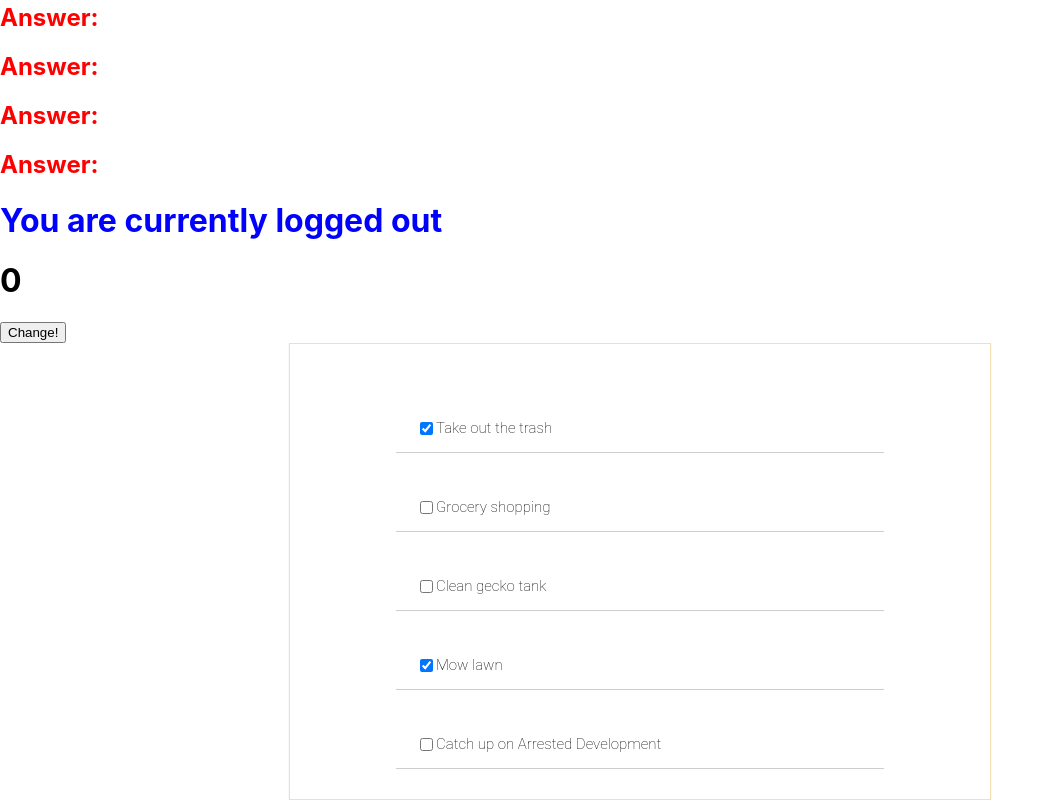
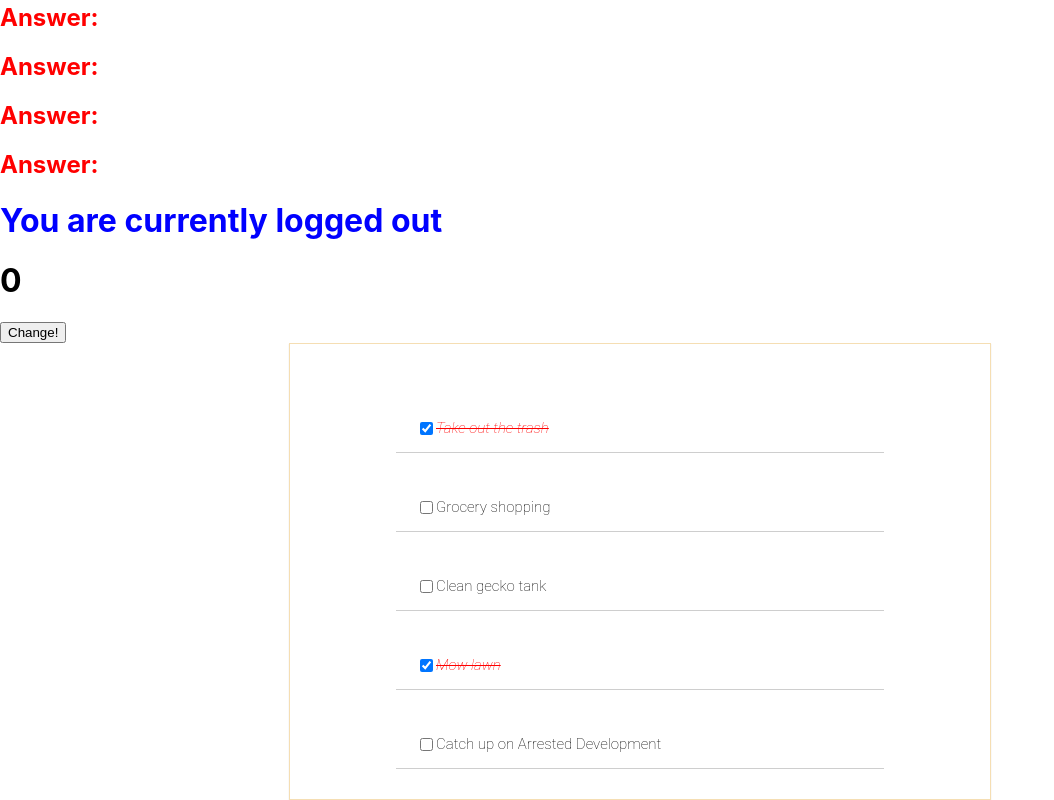
Before and after one commit to archanabaral/react-basics, a React (Create React App) app: page / in a window 1280 px wide. Shown: the part 1640-2440 px from the top of the page, without its empty margins (0-1054 px from the left). Built offline with nearby package versions, Linux system fonts and the light colour scheme.

Commit message:
add style

```diff
--- a/src/component/TodoItem.js
+++ b/src/component/TodoItem.js
@@ -1,6 +1,11 @@
 import React from "react";
 
 function TodoItem({data,handleChange}){
+  const completedStyle={
+    fontStyle:"italic",
+    color:"red",
+    textDecoration:"line-through"
+  }
     return (
         <div className="todo-item">
           <input
@@ -8,7 +13,7 @@ function TodoItem({data,handleChange}){
             checked={data.completed}
             onChange={() =>handleChange(data.id)}
           />
-          <p>{data.text}</p>
+          <p style={data.completed ?completedStyle:null}>{data.text}</p>
         </div>
       );
 
```
